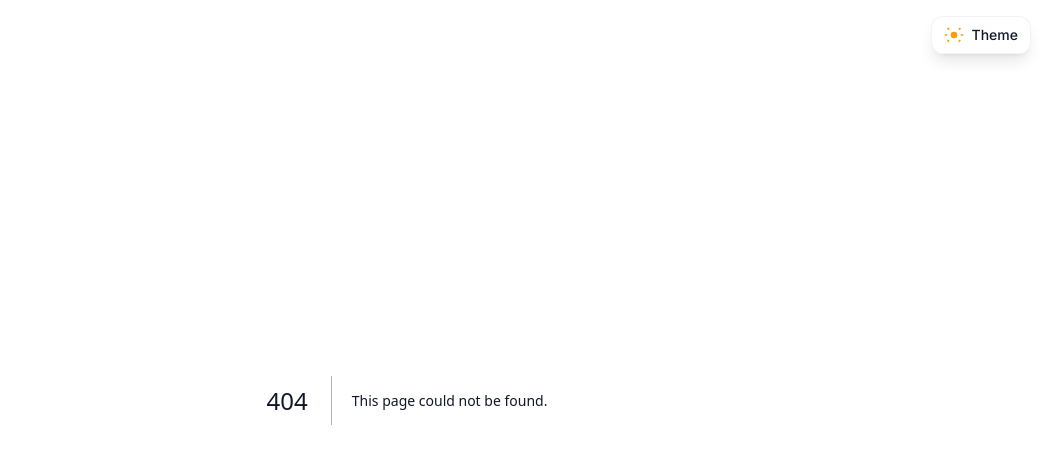
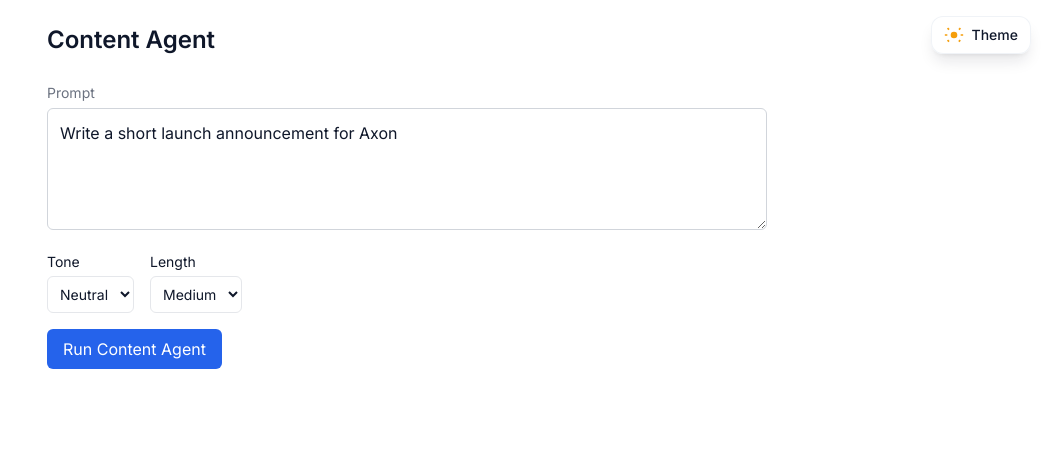
Before and after one commit to Moeabdelaziz007/axon-project, a Next.js app in the folder frontend/: page /content in a window 1280 px wide. Before the commit this address had no page. Shown: the top 464 px of the page, without its empty margins (233-1280 px from the left). Built offline with nearby package versions, Linux system fonts and the light colour scheme.

Commit message:
feat: add content agent ui and local artifact api

```diff
--- /dev/null
+++ b/frontend/app/api/artifacts/list/route.ts
@@ -0,0 +1,28 @@
+import { NextRequest, NextResponse } from 'next/server'
+import fs from 'fs/promises'
+import path from 'path'
+
+export const runtime = 'nodejs'
+
+export async function GET(req: NextRequest) {
+  try {
+    const artifactsDir = path.join(process.cwd(), 'data', 'artifacts')
+    await fs.mkdir(artifactsDir, { recursive: true })
+    const files = await fs.readdir(artifactsDir)
+    const items = await Promise.all(
+      files
+        .filter((f) => f.endsWith('.json'))
+        .sort()
+        .reverse()
+        .slice(0, 50)
+        .map(async (f) => {
+          const content = await fs.readFile(path.join(artifactsDir, f), 'utf8')
+          const data = JSON.parse(content)
+          return { file: `data/artifacts/${f}`, ...data }
+        }),
+    )
+    return NextResponse.json({ ok: true, items })
+  } catch (error: any) {
+    return NextResponse.json({ ok: false, error: error?.message || 'Failed to list artifacts' }, { status: 500 })
+  }
+}
--- /dev/null
+++ b/frontend/app/api/artifacts/save/route.ts
@@ -0,0 +1,48 @@
+import { NextRequest, NextResponse } from 'next/server'
+import fs from 'fs/promises'
+import path from 'path'
+
+export const runtime = 'nodejs'
+
+type SaveBody = {
+  runId: string
+  agentType: string
+  output: string
+  provider?: string
+  metadata?: Record<string, any>
+}
+
+export async function POST(req: NextRequest) {
+  try {
+    const body = (await req.json()) as SaveBody
+    const { runId, agentType, output, provider, metadata } = body || {}
+
+    if (!runId || !agentType || typeof output !== 'string') {
+      return NextResponse.json({ error: 'Missing required fields' }, { status: 400 })
+    }
+
+    const artifactsDir = path.join(process.cwd(), 'data', 'artifacts')
+    await fs.mkdir(artifactsDir, { recursive: true })
+
+    const fileName = `${Date.now()}_${agentType}_${runId}.json`
+    const filePath = path.join(artifactsDir, fileName)
+
+    const payload = {
+      runId,
+      agentType,
+      output,
+      provider: provider || 'unknown',
+      metadata: metadata || {},
+      savedAt: new Date().toISOString(),
+    }
+
+    await fs.writeFile(filePath, JSON.stringify(payload, null, 2), 'utf8')
+
+    return NextResponse.json({ ok: true, file: `data/artifacts/${fileName}` })
+  } catch (error: any) {
+    return NextResponse.json(
+      { ok: false, error: error?.message || 'Failed to save artifact' },
+      { status: 500 },
+    )
+  }
+}
--- /dev/null
+++ b/frontend/app/content/page.tsx
@@ -0,0 +1,109 @@
+"use client"
+import { useState } from 'react'
+
+export default function ContentAgentPage() {
+  const [prompt, setPrompt] = useState('Write a short launch announcement for Axon')
+  const [tone, setTone] = useState<'neutral' | 'casual' | 'formal'>('neutral')
+  const [length, setLength] = useState<'short' | 'medium' | 'long'>('medium')
+  const [loading, setLoading] = useState(false)
+  const [output, setOutput] = useState('')
+  const [runId, setRunId] = useState<string | null>(null)
+  const [savedFile, setSavedFile] = useState<string | null>(null)
+
+  async function runAgent() {
+    setLoading(true)
+    setOutput('')
+    setSavedFile(null)
+    try {
+      const res = await fetch('/api/agents/run', {
+        method: 'POST',
+        headers: { 'Content-Type': 'application/json' },
+        body: JSON.stringify({
+          agentType: 'content',
+          input: { prompt, tone, length },
+        }),
+      })
+      const data = await res.json()
+      if (!res.ok) throw new Error(data?.error || 'Request failed')
+      setRunId(data.runId)
+      if (data?.result?.ok) {
+        setOutput(data.result.output)
+        // Save artifact
+        const save = await fetch('/api/artifacts/save', {
+          method: 'POST',
+          headers: { 'Content-Type': 'application/json' },
+          body: JSON.stringify({
+            runId: data.runId,
+            agentType: 'content',
+            output: data.result.output,
+            provider: data.result.provider,
+          }),
+        })
+        const saveJson = await save.json()
+        if (save.ok && saveJson?.ok) setSavedFile(saveJson.file)
+      } else {
+        setOutput(`Error: ${data?.result?.error || 'Unknown error'}`)
+      }
+    } catch (e: any) {
+      setOutput(`Error: ${e?.message || 'Unknown error'}`)
+    } finally {
+      setLoading(false)
+    }
+  }
+
+  return (
+    <div className="max-w-3xl mx-auto p-6 space-y-6">
+      <h1 className="text-2xl font-semibold">Content Agent</h1>
+      <div className="space-y-4">
+        <label className="block">
+          <span className="text-sm text-gray-500">Prompt</span>
+          <textarea
+            className="mt-1 w-full rounded-md border border-gray-300 bg-white/60 dark:bg-zinc-900/60 p-3 focus:outline-none focus:ring-2 focus:ring-blue-500"
+            rows={4}
+            value={prompt}
+            onChange={(e) => setPrompt(e.target.value)}
+          />
+        </label>
+        <div className="flex gap-4">
+          <label className="flex flex-col text-sm">
+            Tone
+            <select className="mt-1 rounded-md border p-2 bg-white dark:bg-zinc-900" value={tone} onChange={(e) => setTone(e.target.value as any)}>
+              <option value="neutral">Neutral</option>
+              <option value="casual">Casual</option>
+              <option value="formal">Formal</option>
+            </select>
+          </label>
+          <label className="flex flex-col text-sm">
+            Length
+            <select className="mt-1 rounded-md border p-2 bg-white dark:bg-zinc-900" value={length} onChange={(e) => setLength(e.target.value as any)}>
+              <option value="short">Short</option>
+              <option value="medium">Medium</option>
+              <option value="long">Long</option>
+            </select>
+          </label>
+        </div>
+        <button
+          onClick={runAgent}
+          disabled={loading}
+          className="inline-flex items-center gap-2 rounded-md bg-blue-600 px-4 py-2 text-white hover:bg-blue-700 disabled:opacity-50"
+        >
+          {loading ? 'Running…' : 'Run Content Agent'}
+        </button>
+      </div>
+
+      {runId && (
+        <p className="text-sm text-gray-500">Run ID: {runId}</p>
+      )}
+
+      {output && (
+        <div className="rounded-md border p-4 bg-white/60 dark:bg-zinc-900/60">
+          <h2 className="font-medium mb-2">Output</h2>
+          <pre className="whitespace-pre-wrap text-sm">{output}</pre>
+          {savedFile && (
+            <p className="text-xs text-green-600 mt-2">Saved: {savedFile}</p>
+          )}
+        </div>
+      )}
+    </div>
+  )
+}
```
Also changed, not shown: frontend/data/artifacts/1757173189411_content_run_1757173188558_irkln02as.json (added, +8 -0 lines).
